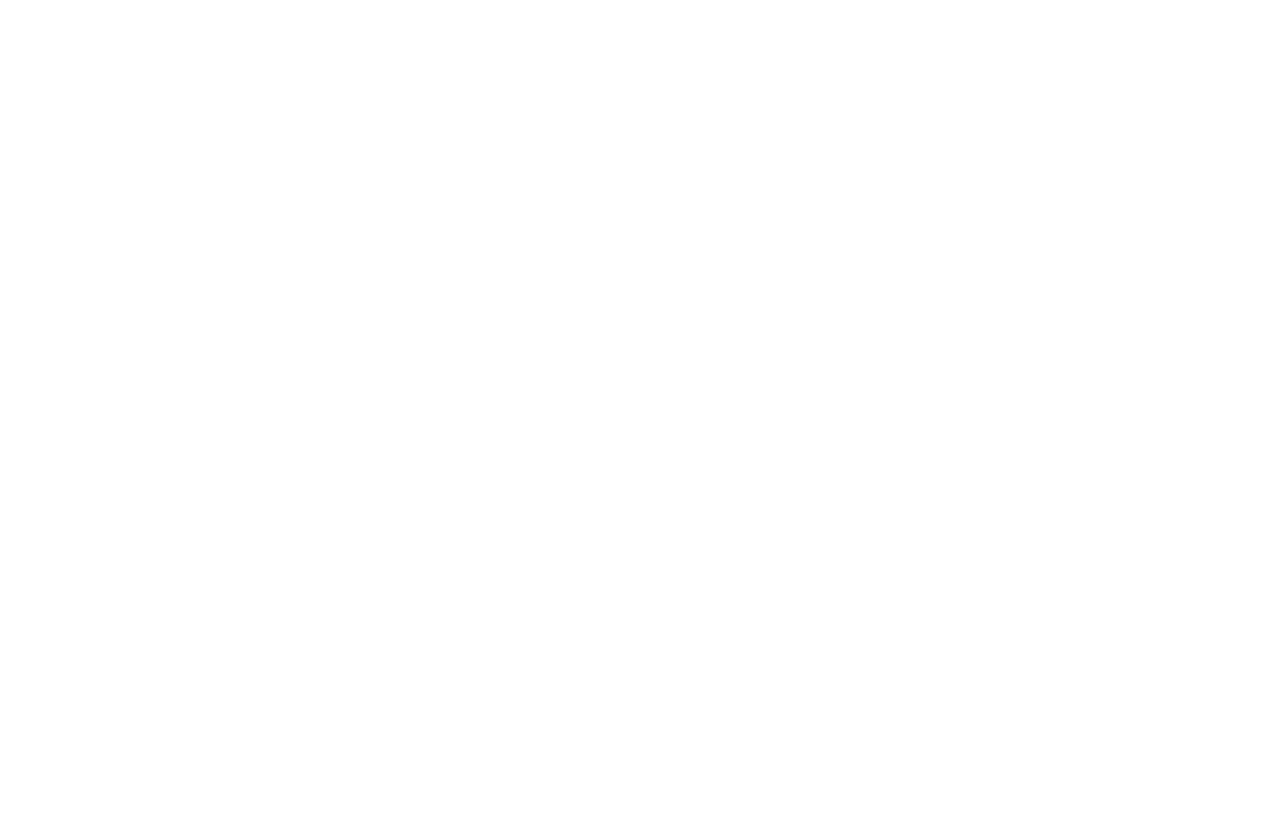
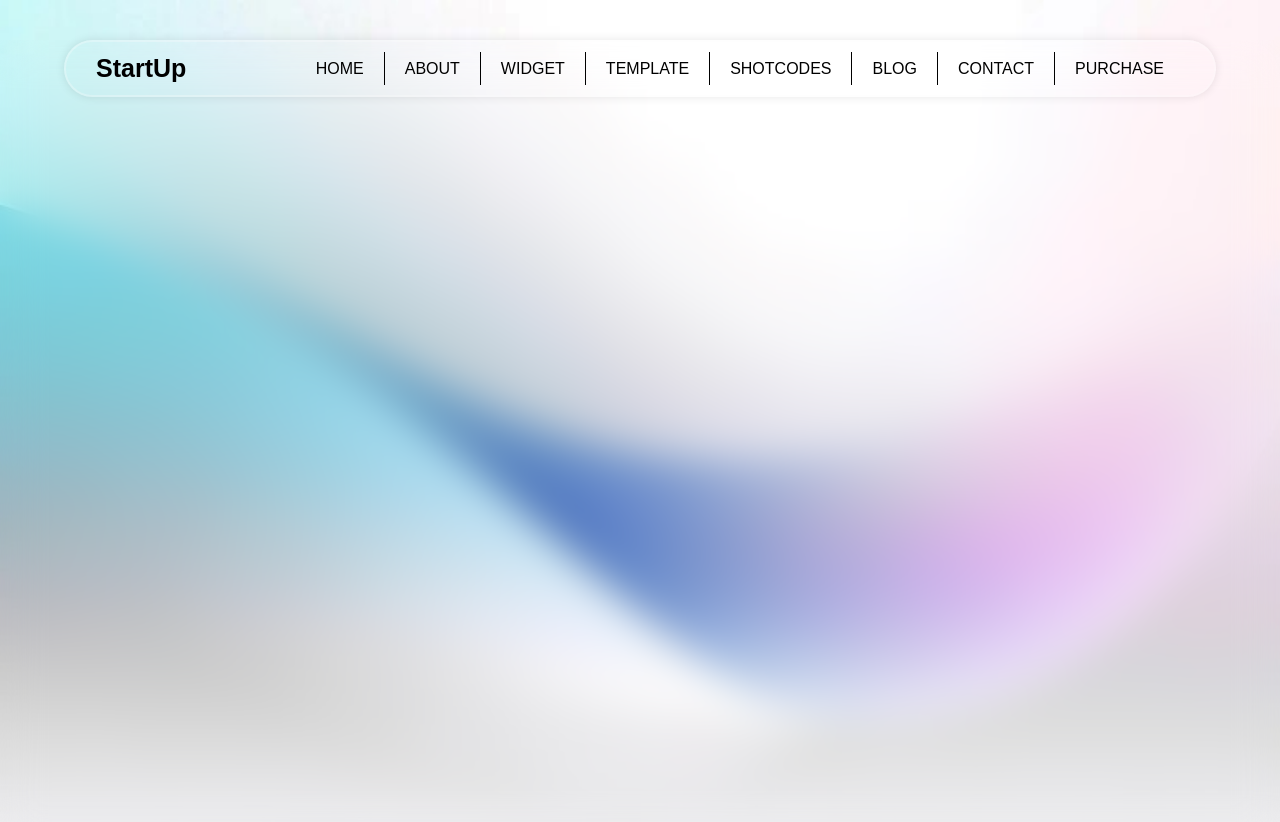
Before and after one commit to Kelly360322/START-UP-PAGE, a plain HTML site: page index.html in a window 1280 px wide. Before the commit the page ends 800 px from the top, so only its background shows below. Drawn offline with Linux system fonts and the light colour scheme.

Commit message:
We created a landing page

```diff
--- a/index.html
+++ b/index.html
@@ -1,16 +1,28 @@
 <!DOCTYPE html>
 <html lang="en">
+
 <head>
     <meta charset="UTF-8">
     <meta name="viewport" content="width=device-width, initial-scale=1.0">
     <title>StarUp</title>
     <link rel="stylesheet" href="style.css">
 </head>
+
 <body>
     <main>
         <!-- Kelly -->
         <nav>
-
+            <h1>StartUp</h1>
+            <ul>
+                <li><a href="#" class="special">HOME</a></li>
+                <li><a href="#">ABOUT</a></li>
+                <li><a href="#">WIDGET</a></li>
+                <li><a href="#">TEMPLATE</a></li>
+                <li><a href="#">SHOTCODES</a></li>
+                <li><a href="#">BLOG</a></li>
+                <li><a href="#">CONTACT</a></li>
+                <li><a href="#">PURCHASE</a></li>
+            </ul>
         </nav>
 
         <!-- Goodluck -->
@@ -19,4 +31,5 @@
         </section>
     </main>
 </body>
+
 </html>
--- a/style.css
+++ b/style.css
@@ -4,3 +4,56 @@
     box-sizing: border-box;
     font-family: 'poppins', sans-serif;
 }
+
+body {
+    background: url('BG.jpg');
+    background-position: center;
+    background-size: cover;
+    backdrop-filter: blur(20px);
+    min-height: 100vh;
+    background: transparent (20px);
+}
+
+nav {
+    display: flex;
+    justify-content: space-between;
+    place-items: center;
+    padding: 12px 30px;
+    width: 90%;
+    margin: auto;
+    background: none;
+    margin-top: 40px;
+    border-radius: 50px;
+    border: 2px solid rgba(250, 250, 250, 0.3);
+    box-shadow: 0 0 10px rgba(0, 0, 0, 0.1);
+}
+
+nav h1 {
+    font-size: 25px;
+    font-weight: 600;
+}
+
+nav ul {
+    display: flex;
+}
+
+nav li {
+    list-style: none;
+
+}
+
+nav li a {
+    text-decoration: none;
+    border-left: 1px solid;
+    padding: 8px 20px;
+    color: black;
+}
+
+nav li .special {
+    border: none;
+}
+
+nav li a:hover {
+    font-weight: bold;
+    text-decoration: underline;
+}
```
Also changed, not shown: BG.jpg (added).
